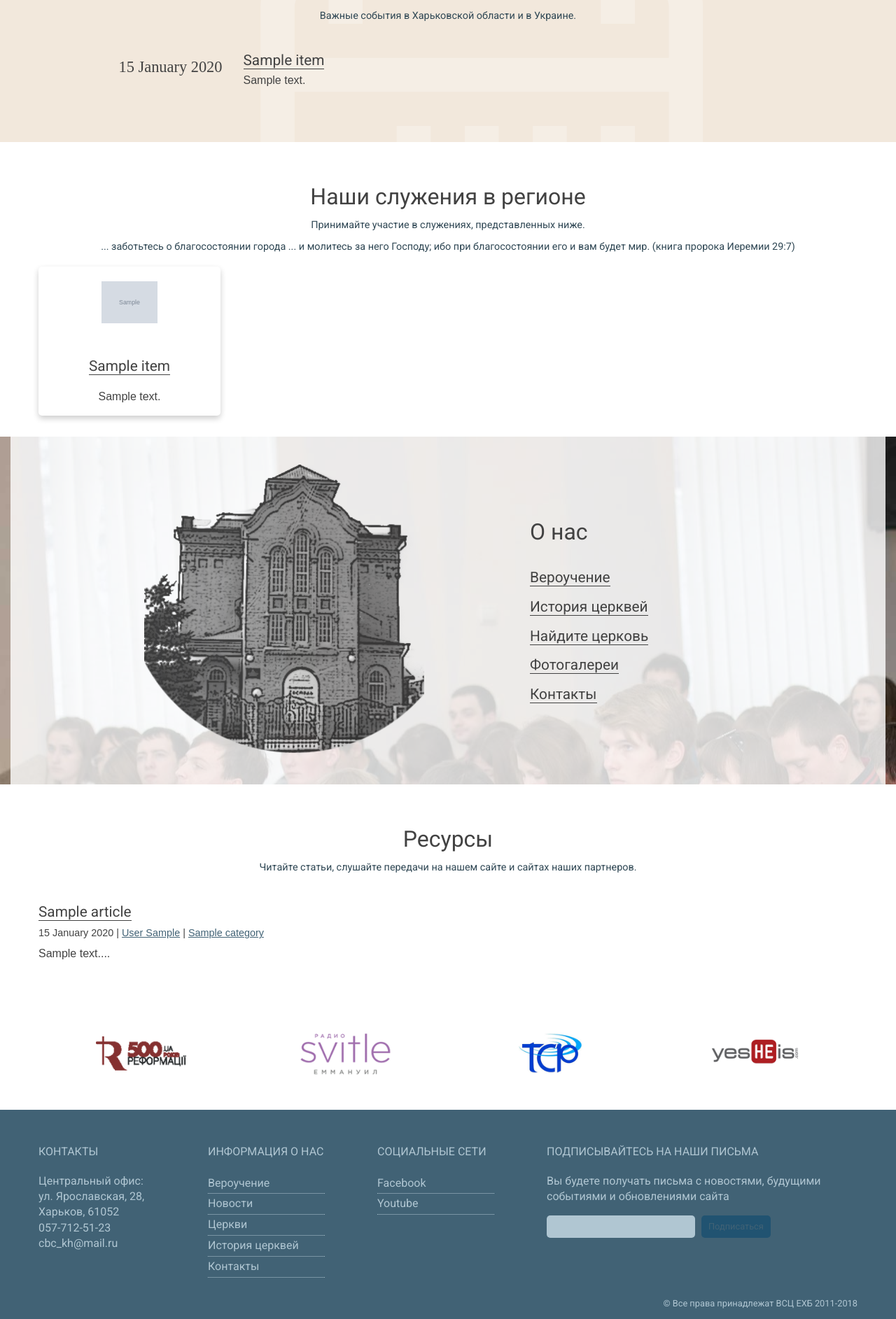
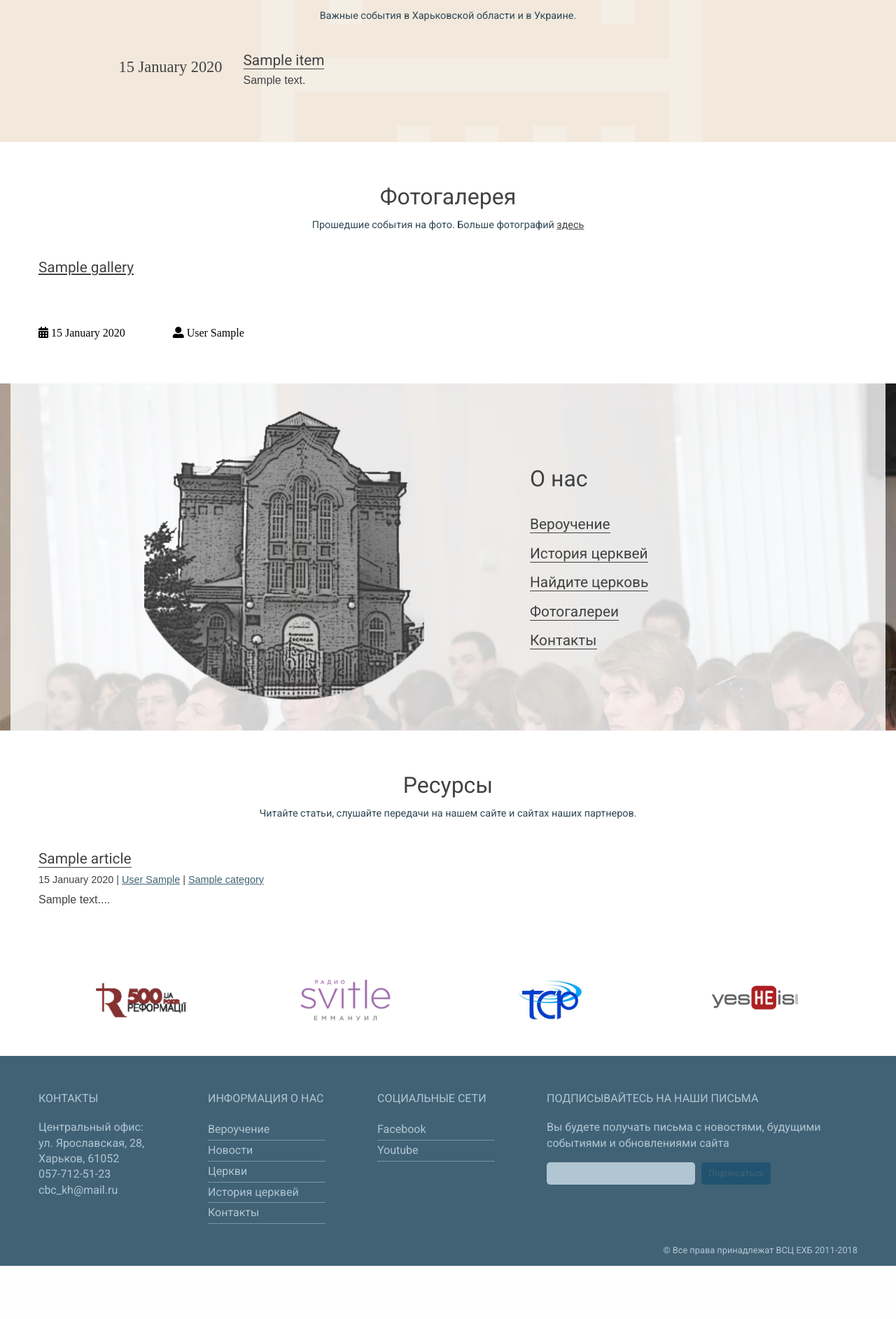
Before and after one commit to aaksionau/echb, a Django app: template echb/pages/templates/pages/home.html in a window 1280 px wide. Shown: the part 977-2862 px from the top of the page at 70% size. After the commit the page ends 2786 px from the top, so only its background shows below. Run offline with Django 3.2, Linux system fonts and the light colour scheme; the template is opened without the code that fills it: most values are stand-ins (such as "Sample title", 1, 10 or a date in 2020); grey boxes marked "Sample" are stand-in pictures; parts of the project's set-up code (start-up, migrations or seed data) failed here and were passed over; some libraries are stand-ins or nearby versions.

Commit message:
gallery on home

```diff
--- a/echb/pages/templates/pages/home.html
+++ b/echb/pages/templates/pages/home.html
@@ -99,26 +99,21 @@
     <section class="ministries">
       <div class="container padding-30">
         <header>
-          <h2>Наши служения в регионе</h2>
-          <p class="description">Принимайте участие в служениях, представленных ниже.</p>
-          <p class="description">... заботьтесь о благосостоянии города ... и молитесь за него Господу;
-            ибо при благосостоянии его и вам будет мир. (книга пророка Иеремии 29:7)</p>
+          <h2>Фотогалерея</h2>
+          <p class="description">Прошедшие события на фото. Больше фотографий <a href="{% url 'galleries' %}">здесь</a> </p>
         </header>
-        <div class="articles">
-        {% for item in ministries %}
-          <article>
-            <a href='{{item.get_absolute_url}}' title='{{item.title}}'>
-              <img width="80" src="{% static 'media/' %}{{item.icon}}" alt="{{item.title}}">
-            </a>
-            <div class="content">
-              <h3>
-                <a href='{{item.get_absolute_url}}' title='{{item.title}}'>{{item.title}}</a>
-              </h3>
-              <p>{{item.short_description}}</p>
-            </div>
-          </article>
-          {% endfor %}
-        </div>
+        <ul class="galleries">
+            {% for gallery in photos %}
+                <li>
+                    <div class="photo-content">
+                            <a href='{{gallery.get_absolute_url}}' alt='{{gallery.title}}'><div class="image" style="background-image:url('{% static 'media/galleries/' %}{{gallery.main_image }}')"></div></a>
+                        <h3><a href='{{gallery.get_absolute_url}}' alt='{{gallery.title}}'>{{gallery.title}}</a></h3>
+                    </div>
+                        <p> <i class="fas fa-calendar-alt"></i> {{gallery.date|date:'d F Y'}}</p>
+                        <p><i class="fas fa-user-alt"></i> {{gallery.author.last_name}} {{gallery.author.first_name}}</p>
+                </li>
+            {% endfor %}
+        </ul>
       </div>
     </section>
     <section class="about-us">
--- a/echb/pages/views.py
+++ b/echb/pages/views.py
@@ -13,6 +13,7 @@
 from accounts.models import PrayerRequest
 from newsevents.models import NewsItem, Event
 from articles.models import Article
+from galleries.models import Gallery
 from .forms import FeedbackForm, SubscriberForm
 from accounts.forms import PrayerRequestForm
 
@@ -40,12 +41,14 @@
         news = NewsItem.objects.all().order_by('-publication_date')[:6]
         articles = Article.objects.all().order_by('-date').select_related('author').select_related('category')[:6]
         events = Event.objects.all().order_by('date')[:3]
+        photos = Gallery.objects.all().order_by('date')[:3]
         form = SubscriberForm()
         context = {
             'page': page,
             'news': news,
             'articles': articles,
             'events': events,
+            'photos':photos,
             'form':form
         }
         return context
```
